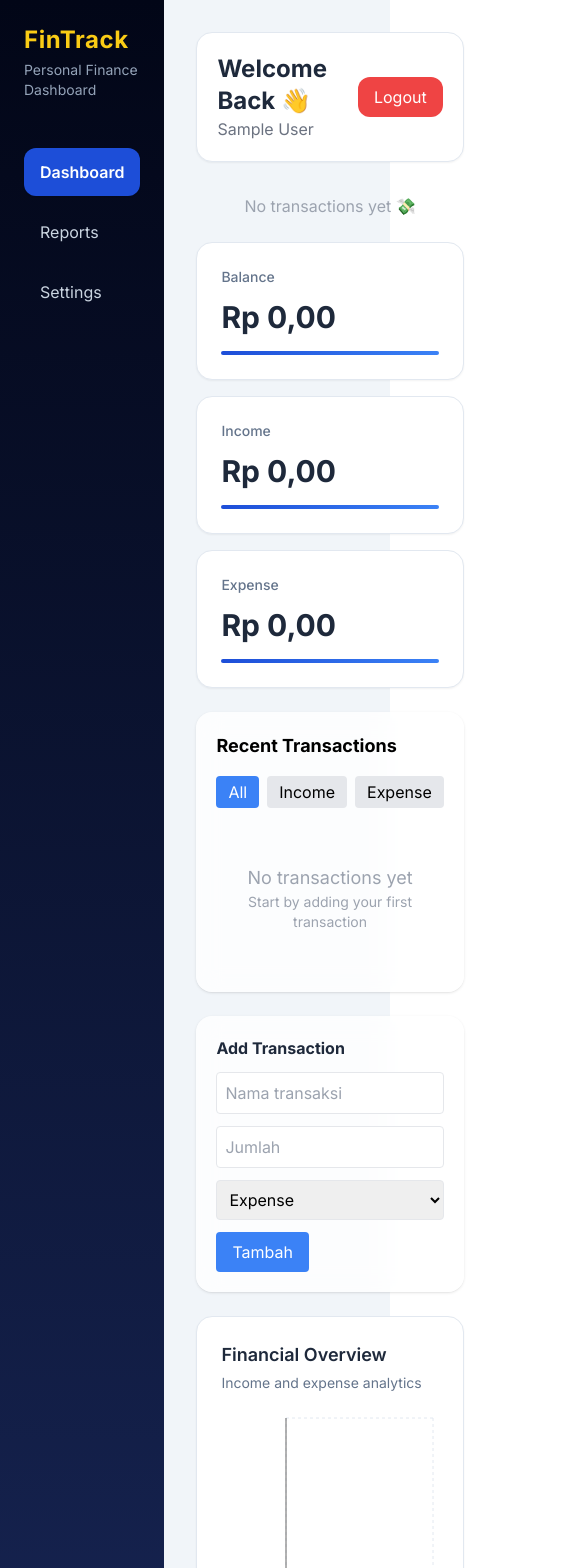
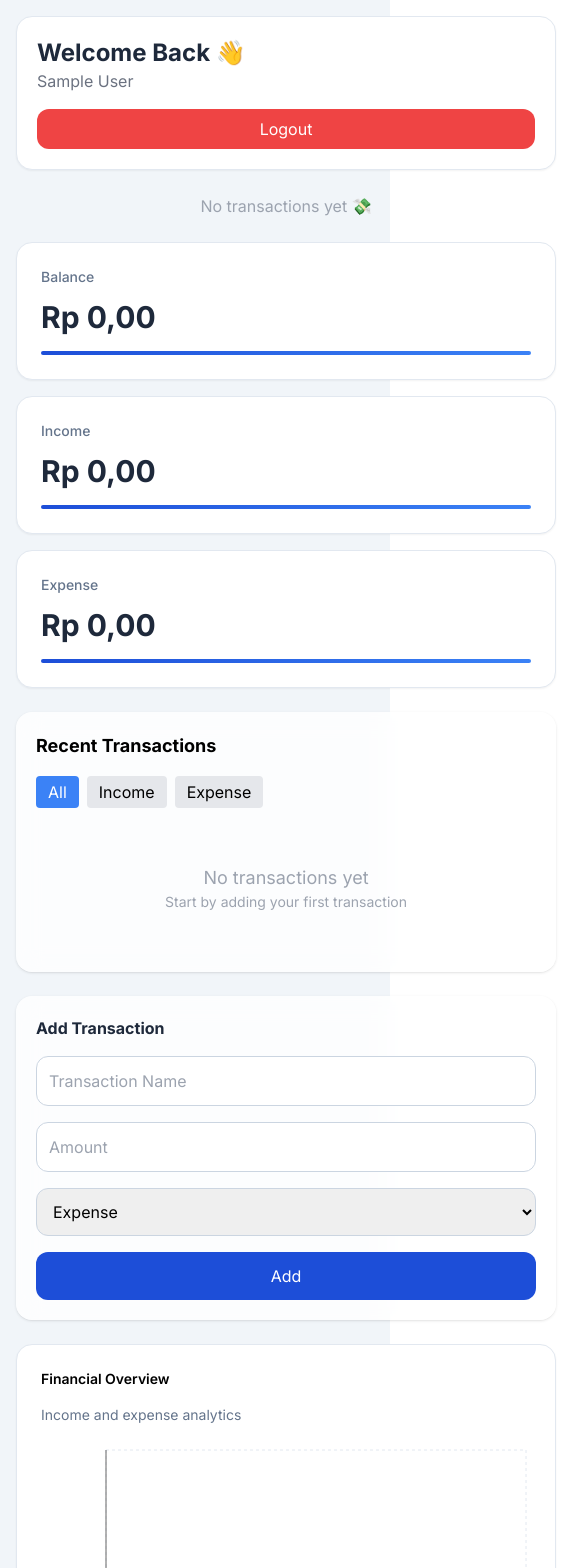
Before and after one commit to fakhrulllm/finance-dashboard, a React (Vite) app: page / in a window 390 px wide. Shown: the top 1568 px of the page, 572 px wide, since content can reach past the window. Built offline with nearby package versions, Linux system fonts and the light colour scheme; sample sign-in values are in the browser's storage.

Commit message:
responsive mobile

```diff
--- a/src/components/AddTransaction.jsx
+++ b/src/components/AddTransaction.jsx
@@ -9,11 +9,17 @@ function AddTransaction({ onAdd }) {
   })
 
   const handleChange = (e) => {
+
     const { name, value } = e.target
-    setForm(prev => ({ ...prev, [name]: value }))
+
+    setForm(prev => ({
+      ...prev,
+      [name]: value
+    }))
   }
 
   const handleSubmit = (e) => {
+
     e.preventDefault()
 
     if (!form.name || !form.amount) return
@@ -26,20 +32,33 @@ function AddTransaction({ onAdd }) {
       date: new Date().toLocaleDateString("id-ID")
     })
 
-    setForm({ name: "", amount: "", type: "expense" })
+    setForm({
+      name: "",
+      amount: "",
+      type: "expense"
+    })
   }
 
   return (
-    <form onSubmit={handleSubmit} className="bg-white/80 backdrop-blur-md p-5 rounded-2xl shadow mt-6 space-y-3">
 
-      <h2 className="font-bold text-slate-800">Add Transaction</h2>
+    <form
+      onSubmit={handleSubmit}
+      className="bg-white/80 backdrop-blur-md p-5 rounded-2xl shadow mt-6 space-y-4"
+    >
+
+      <h2 className="font-bold text-slate-800">
+        Add Transaction
+      </h2>
+
+      {/* RESPONSIVE FORM */}
+      <div className="flex flex-col md:flex-row gap-4">
 
         <input
           name="name"
           value={form.name}
           onChange={handleChange}
-        placeholder="Nama transaksi"
-        className="w-full border p-2 rounded"
+          placeholder="Transaction Name"
+          className="flex-1 border border-slate-300 p-3 rounded-xl outline-none focus:ring-2 focus:ring-blue-500"
         />
 
         <input
@@ -47,23 +66,32 @@ function AddTransaction({ onAdd }) {
           value={form.amount}
           onChange={handleChange}
           type="number"
-        placeholder="Jumlah"
-        className="w-full border p-2 rounded"
+          placeholder="Amount"
+          className="flex-1 border border-slate-300 p-3 rounded-xl outline-none focus:ring-2 focus:ring-blue-500"
         />
 
         <select
           name="type"
           value={form.type}
           onChange={handleChange}
-        className="w-full border p-2 rounded"
+          className="border border-slate-300 p-3 rounded-xl outline-none focus:ring-2 focus:ring-blue-500"
         >
-        <option value="expense">Expense</option>
-        <option value="income">Income</option>
+          <option value="expense">
+            Expense
+          </option>
+
+          <option value="income">
+            Income
+          </option>
         </select>
 
-      <button className="bg-blue-500 hover:bg-blue-600 text-white px-4 py-2 rounded">
-        Tambah
+        <button
+          className="bg-blue-700 hover:bg-blue-800 text-white px-6 py-3 rounded-xl transition whitespace-nowrap"
+        >
+          Add
         </button>
+
+      </div>
 
     </form>
   )
--- a/src/components/FinanceChart.jsx
+++ b/src/components/FinanceChart.jsx
@@ -40,7 +40,7 @@ function FinanceChart({ data }) {
 
       <div className="mb-5">
 
-        <h2 className="text-lg font-semibold text-slate-800">
+        <h2 className="font-semibold mb-4 text-sm md:text-base">
           Financial Overview
         </h2>
 
--- a/src/components/Navbar.jsx
+++ b/src/components/Navbar.jsx
@@ -19,7 +19,7 @@ function Navbar() {
   }
 
   return (
-    <div className="flex items-center justify-between bg-white p-5 rounded-2xl border border-slate-200 shadow-sm">
+    <div className="flex flex-col md:flex-row md:items-center md:justify-between gap-4 bg-white p-5 rounded-2xl shadow-sm border border-slate-200">
 
       <div>
         <h1 className="text-2xl font-bold text-slate-800">
--- a/src/components/ReportsChart.jsx
+++ b/src/components/ReportsChart.jsx
@@ -20,7 +20,7 @@ function ReportsChart({ data }) {
           Monthly Financial Report
         </h2>
 
-        <p className="text-sm text-slate-500 mt-1">
+        <p className="text-sm md:text-base text-slate-500 mt-1">
           Monthly income and expense summary
         </p>
 
--- a/src/components/Sidebar.jsx
+++ b/src/components/Sidebar.jsx
@@ -11,7 +11,7 @@ function Sidebar() {
   ]
 
   return (
-    <div className="w-64 min-h-screen bg-gradient-to-b from-slate-950 to-blue-950 p-6">
+    <div className="hidden md:flex md:w-64 flex-col bg-gradient-to-b from-slate-900 via-blue-950 to-slate-900 min-h-screen p-6">
 
       {/* LOGO */}
       <div className="mb-12">
--- a/src/components/TransactionList.jsx
+++ b/src/components/TransactionList.jsx
@@ -36,7 +36,9 @@ function TransactionList({
             </div>
 
             {/* LIST */}
-            <div className="space-y-4">
+            <div className="overflow-x-auto">
+
+                <div className="space-y-4 min-w-[500px]">
                     {data.length === 0 ? (
                         <div className="text-center text-gray-400 py-10">
                             <p className="text-lg">No transactions yet</p>
@@ -81,6 +83,8 @@ function TransactionList({
                 </div>
 
             </div>
+
+        </div>
     )
 }
 
--- a/src/pages/Dashboard.jsx
+++ b/src/pages/Dashboard.jsx
@@ -55,7 +55,7 @@ function Dashboard() {
 
       <Sidebar />
 
-      <div className="flex-1 p-8 space-y-8">
+      <div className="flex-1 p-4 md:p-8 space-y-6">
 
         <Navbar />
 
--- a/src/pages/Reports.jsx
+++ b/src/pages/Reports.jsx
@@ -55,7 +55,7 @@ function Reports() {
 
       <Sidebar />
 
-      <div className="flex-1 p-8 space-y-8">
+      <div className="flex-1 p-4 md:p-8 space-y-6">
 
         <Navbar />
 
```
Also changed, not shown: 1 other file (tests, documents, lock files or other folders). Lines whose indentation alone changed are shown as unchanged.
